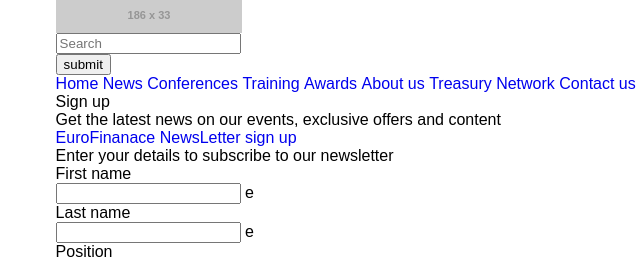
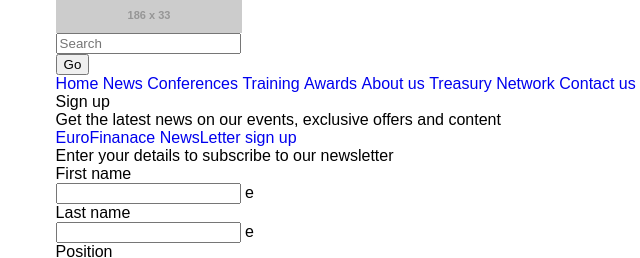
Before and after one commit to vomkaraxioned/euro-finance, a plain HTML site: page index.html in a window 1280 px wide. Shown: the top 258 px of the page, 34-674 px from the left. Drawn offline with Linux system fonts and the light colour scheme; placeholder pictures from the web are drawn by us.

Commit message:
input value change

```diff
--- a/index.html
+++ b/index.html
@@ -35,7 +35,7 @@
                                 <input type="text" name="search" placeholder="Search">
                             </div>
                             <div class="search-btn">
-                                <input type="submit" name="search-btn" value="submit">
+                                <input type="submit" name="search-btn" value="Go">
                             </div>
                         </form>
                     </div>
```
